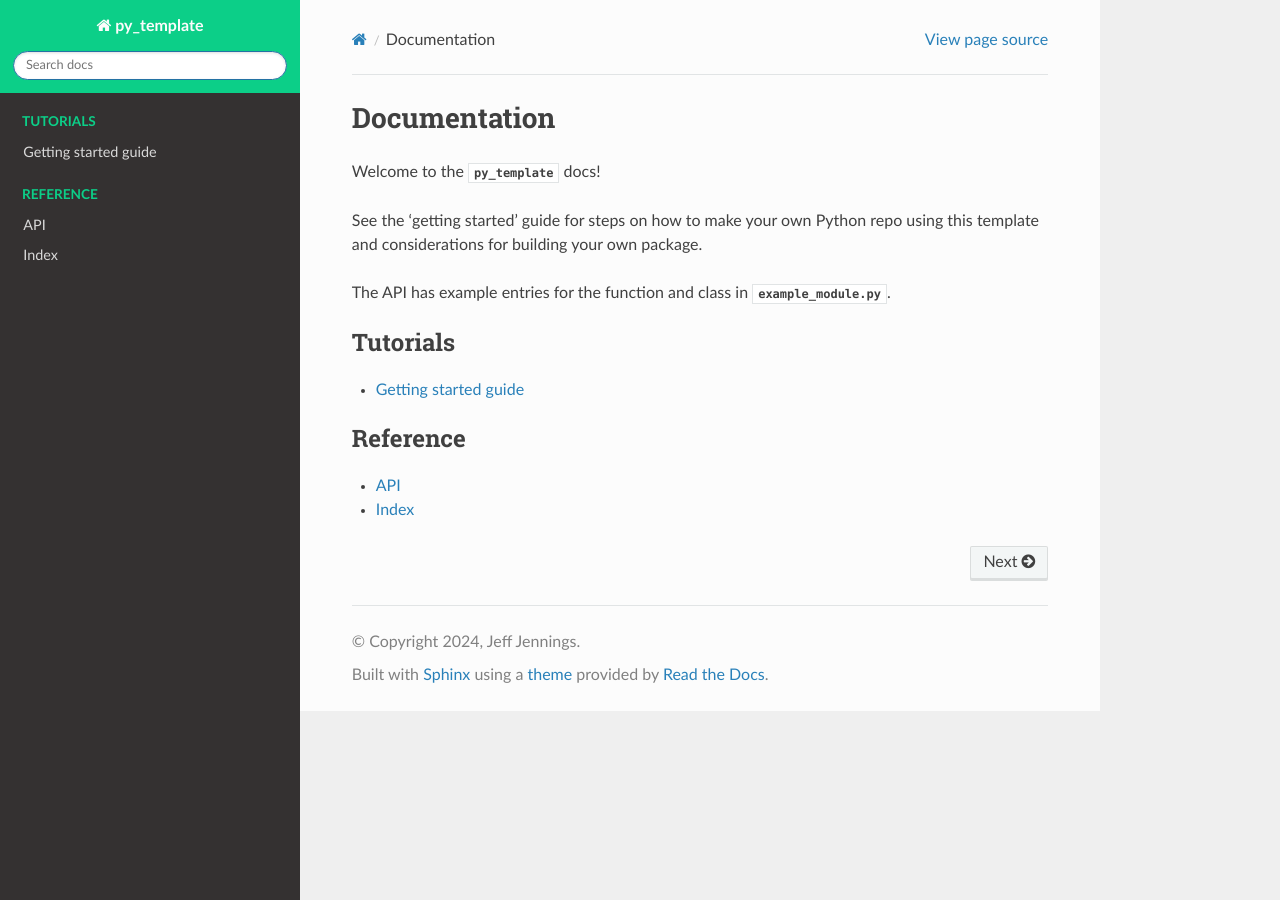
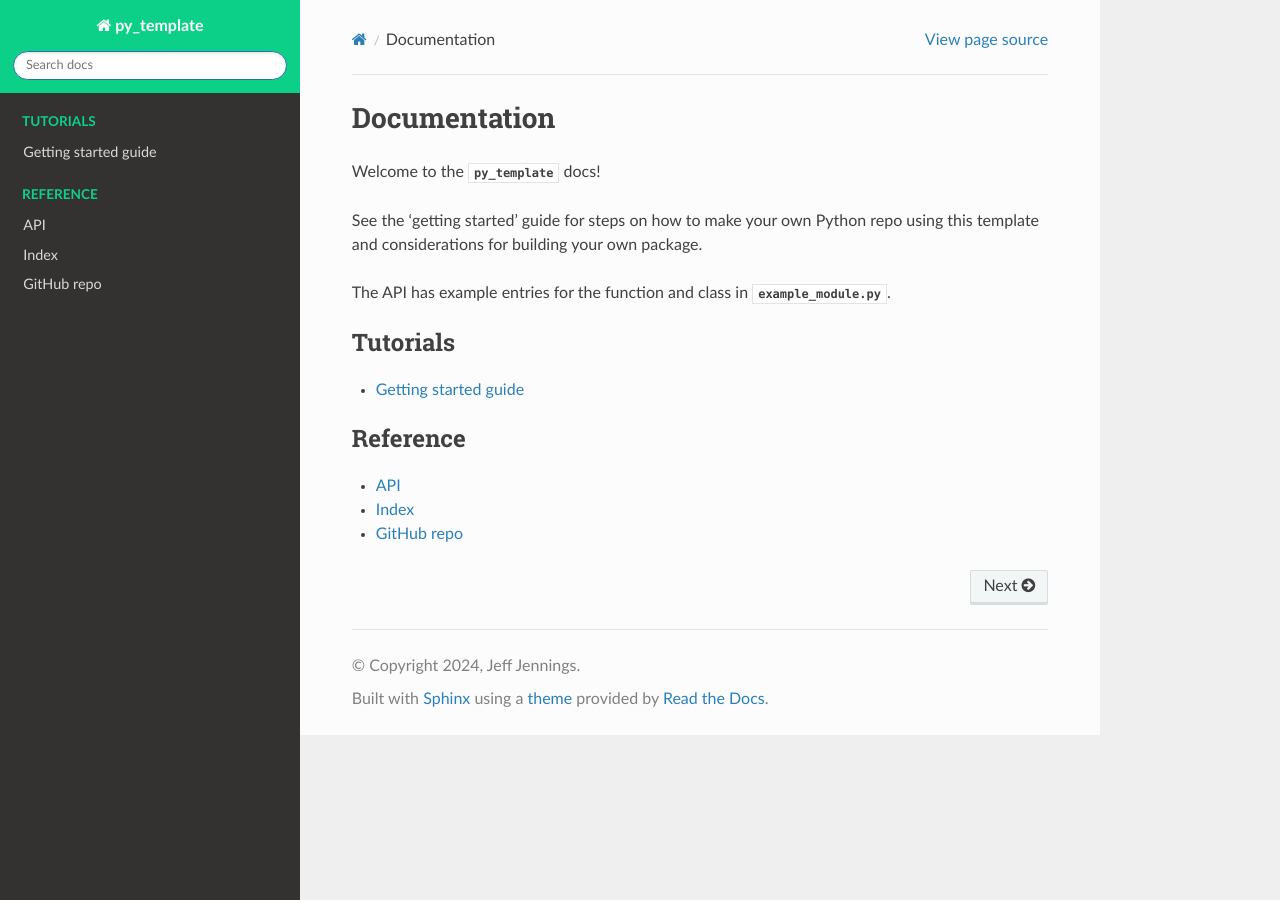
Before and after one commit to CCA-Software-Group/py_template, a Sphinx documentation site: the page built from docs/index.rst, in a window 1280 px wide. Built offline with Sphinx 7.4.7 and the Read the Docs theme 2.0.0, drawn with Linux system fonts in a browser that asks for light colours.

Commit message:
add repo link to docs

```diff
--- a/docs/index.rst
+++ b/docs/index.rst
@@ -19,3 +19,4 @@
 
     API <py_API>
     Index <genindex>
+    GitHub repo <https://github.com/CCA-Software-Group/py_template>
```
